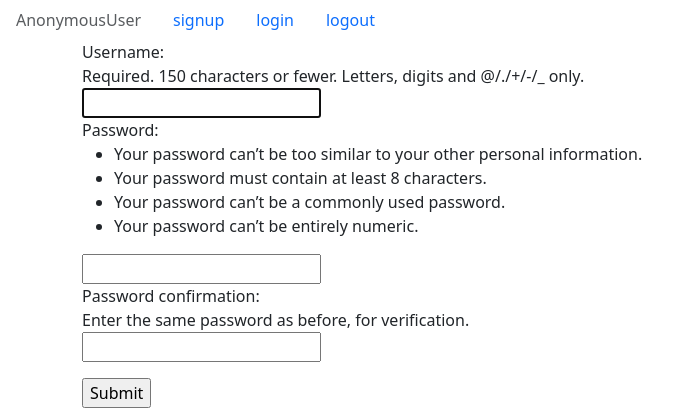
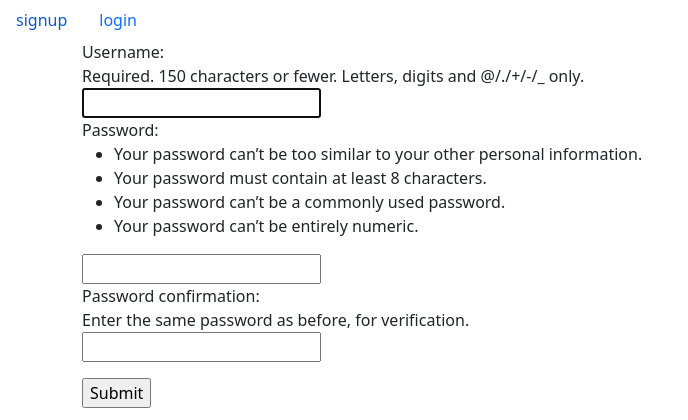
Before and after one commit to dahee325/auth, a Django app: page /accounts/signup/ in a window 1280 px wide. Shown: the top 420 px of the page, without its empty margins (0-688 px from the left). Run offline with Django 5.2, Linux system fonts and the light colour scheme.

Commit message:
로그인 유무에 따른 nav 구조 변경

```diff
--- a/templates/base.html
+++ b/templates/base.html
@@ -8,10 +8,16 @@
 </head>
 <body>
     <nav class="nav">
-        <a href="" class="nav-link disabled">{{user}}</a>
-        <a href="{% url 'accounts:signup' %}" class="nav-link">signup</a>
-        <a href="{% url 'accounts:login' %}" class="nav-link">login</a>
-        <a href="{% url 'accounts:logout' %}" class="nav-link">logout</a>
+        {% if user.is_authenticated %} <!--is_authenticated : 인증됐니?-->
+            <a href="" class="nav-link disabled">{{user}}</a>
+            <a href="{% url 'accounts:logout' %}" class="nav-link">logout</a>
+
+        {% else %}
+            <a href="{% url 'accounts:signup' %}" class="nav-link">signup</a>
+            <a href="{% url 'accounts:login' %}" class="nav-link">login</a>
+
+        {% endif %}
+
     </nav>
     <div class="container">
         {% block body %}
```
Also changed, not shown: README.md.
